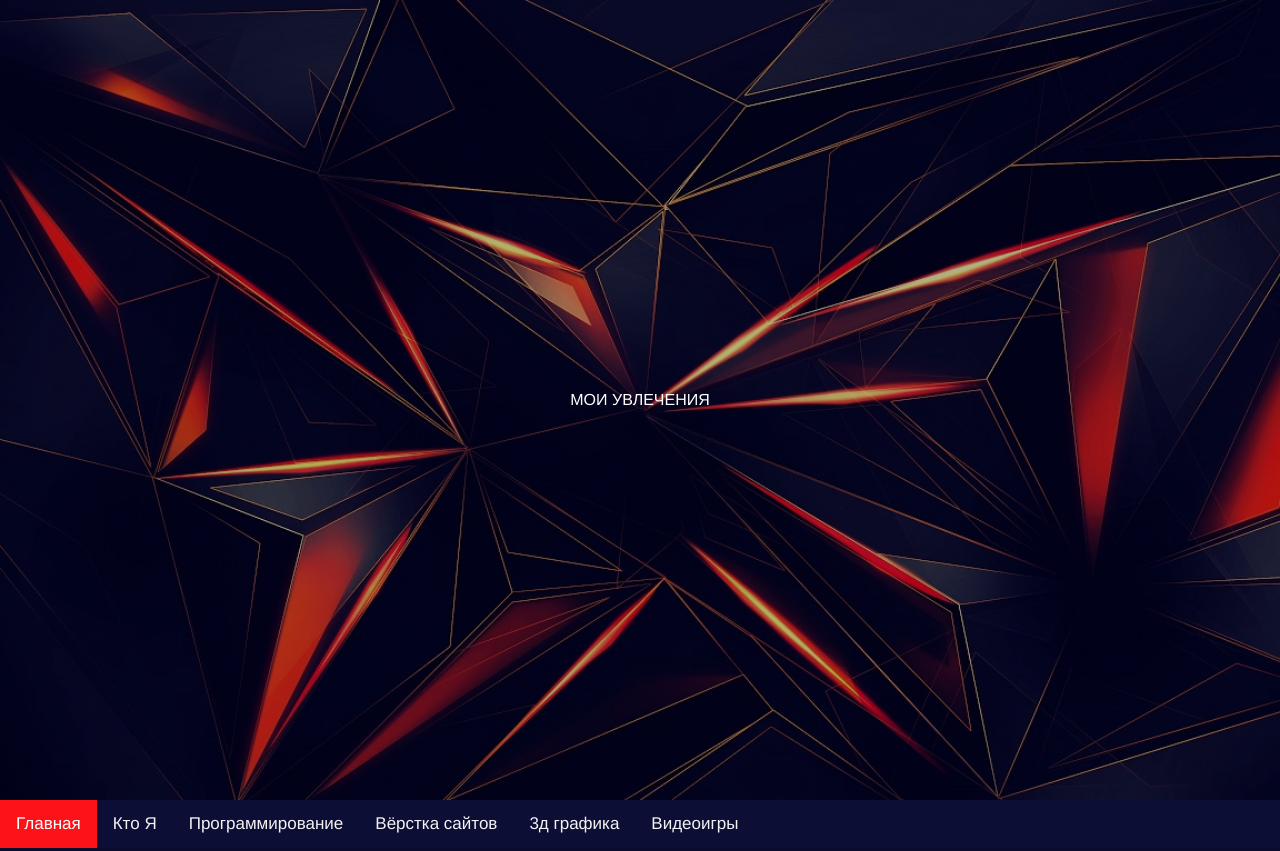
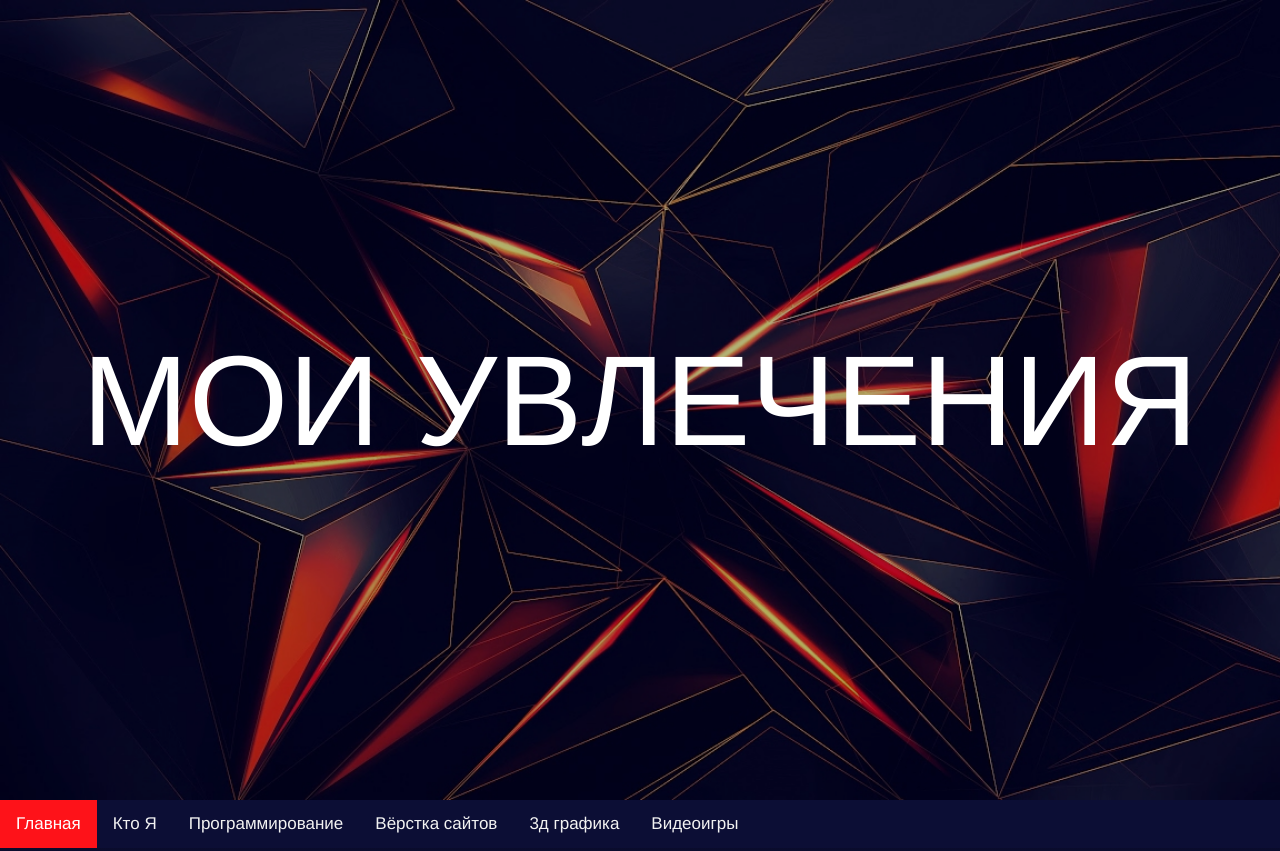
Before and after one commit to ZoomBySNik/site, a plain HTML site: page index.html in a window 1280 px wide. Shown: the top 851 px of the page. Drawn offline with Linux system fonts and the light colour scheme.

Commit message:
Update style.css

```diff
--- a/style.css
+++ b/style.css
@@ -21,7 +21,7 @@ body {
 }
 
 .header-title {
-  font-size: 24wh;
+  font-size: 10vw;
   color: white;
   text-transform: uppercase;
   font-weight: 500;
```
